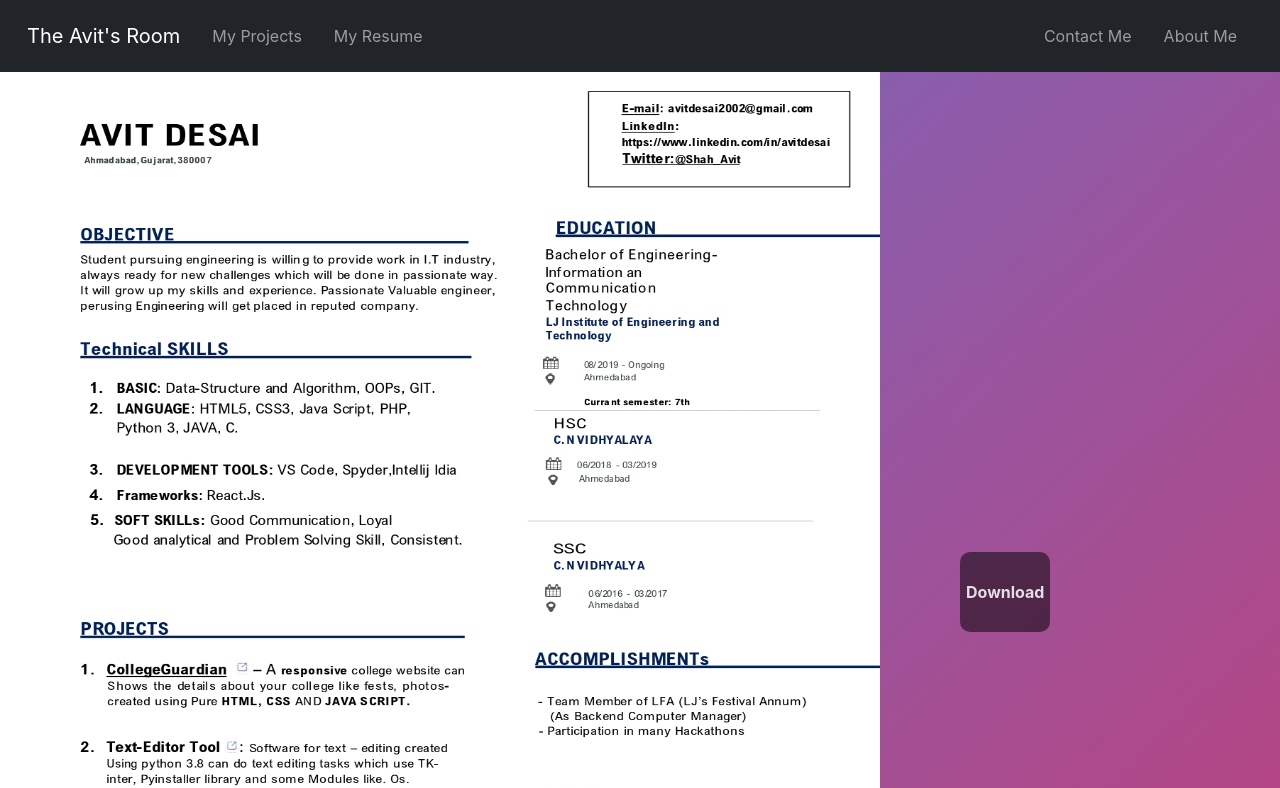
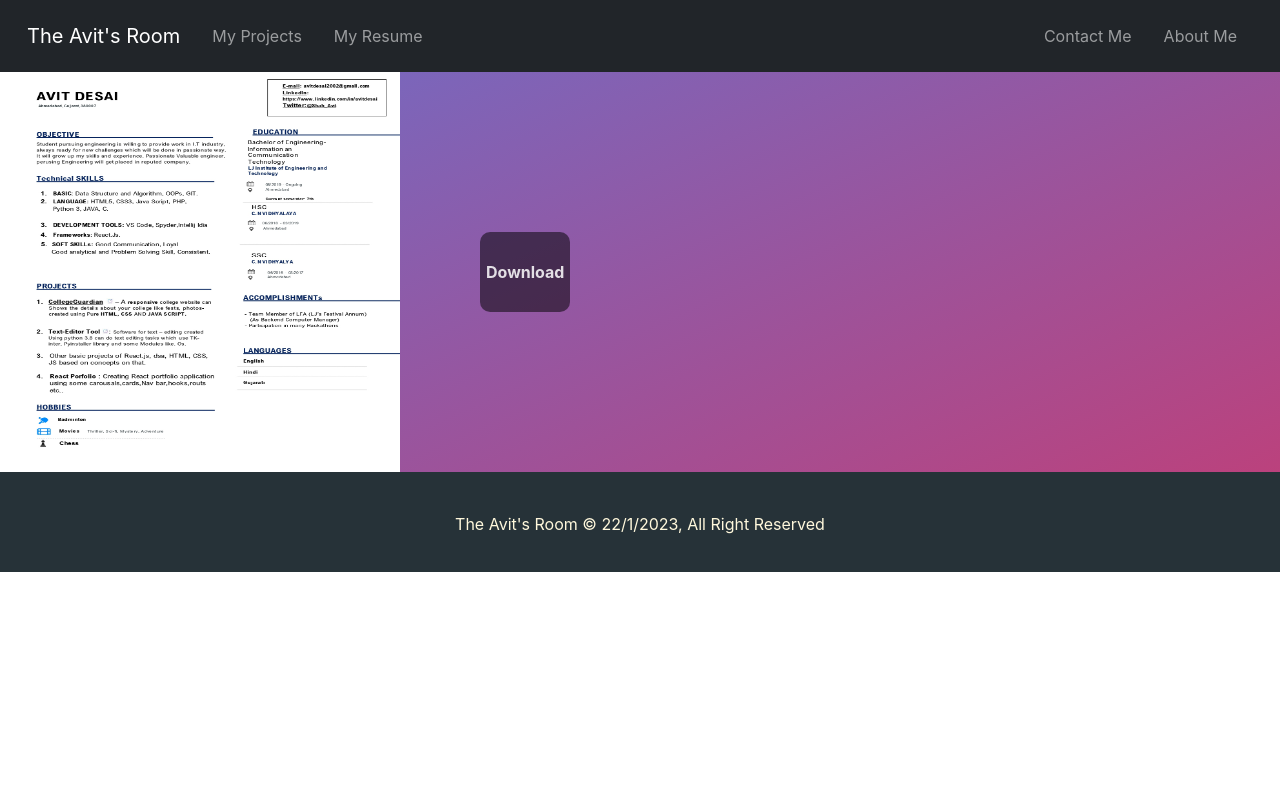
Before and after one commit to theavitw/MyPortfolio-, a React (Create React App) app: page /Java in a window 1280 px wide. Shown: the top 788 px of the page. Built offline with nearby package versions, Linux system fonts and the light colour scheme.

Commit message:
css update

```diff
--- a/src/Pages/abc.css
+++ b/src/Pages/abc.css
@@ -82,8 +82,8 @@
 
 
 .ggg{
-  height: 130vh;
-  width: 110vh;
+  height: 50vh;
+  width: 50vh;
 
 
 }
```
